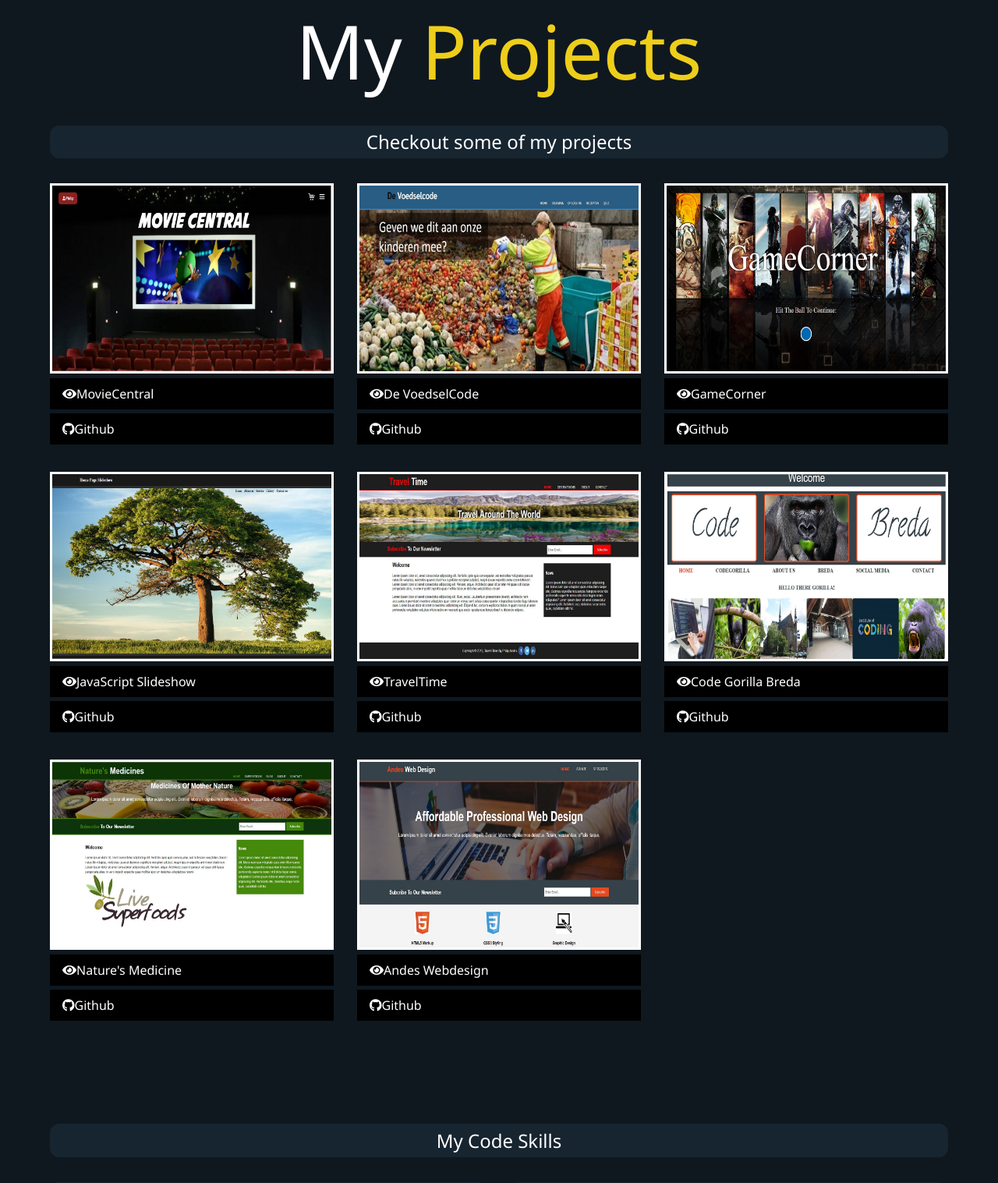
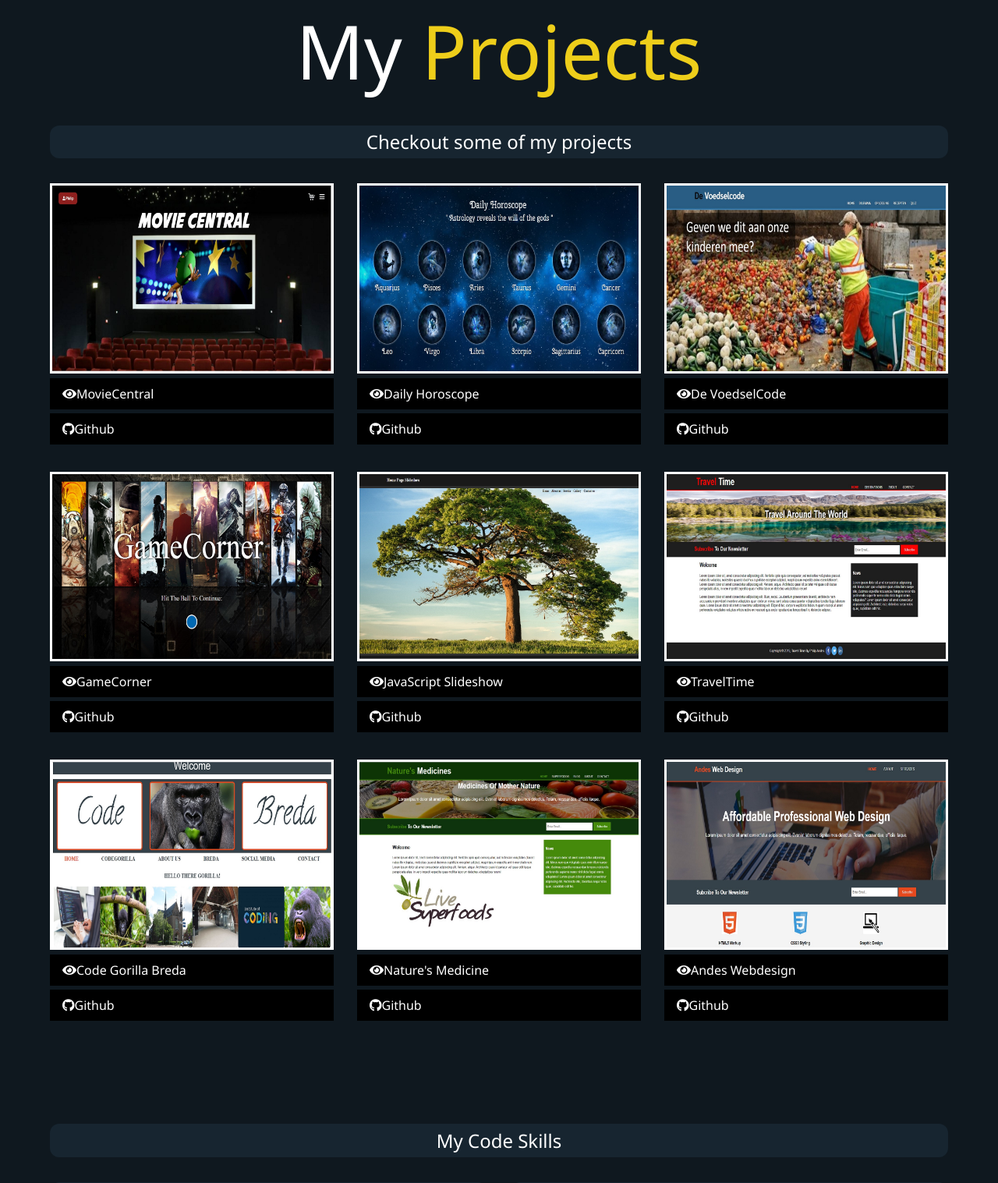
Before and after one commit to PhilipAndes/Portfolio_clean, a PHP site: page /myprojects.html in a window 1280 px wide. Shown: the part 95-1612 px from the top of the page at 78% size. Run offline with PHP 8.4, Linux system fonts and the light colour scheme; some libraries are stand-ins or nearby versions.

Commit message:
added new project

```diff
--- a/css/main.css
+++ b/css/main.css
@@ -353,7 +353,7 @@ main#home h1 {
   border-radius: 12px;
 }
 
-/* about me hobby images*/
+/* about me hobby images */
 .about-info .job > img {
   width: 90px;
   height: 80px;
--- a/myprojects.html
+++ b/myprojects.html
@@ -63,10 +63,22 @@
                 <a href="http://moviecentral.philipandes.com">
                     <img src="img/projects/moviecentral.jpg" alt="moviecentral">
                 </a>
-                <a href="" class="btn-light">
+                <a href="http://moviecentral.philipandes.com" class="btn-light">
                     <i class="fas fa-eye"></i>MovieCentral
                 </a>
-                <a href="https://github.com/PhilipAndes/Voedselcode" target="_blank" class="btn-dark">
+                <a href="https://github.com/PhilipAndes/MovieCentral" target="_blank" class="btn-dark">
+                    <i class="fab fa-github"></i>Github
+                </a>
+            </div>
+
+            <div class="item">
+                <a href="http://horoscope.philipandes.com">
+                    <img src="img/projects/horoscope.jpg" alt="moviecentral">
+                </a>
+                <a href="http://horoscope.philipandes.com" class="btn-light">
+                    <i class="fas fa-eye"></i>Daily Horoscope
+                </a>
+                <a href="https://github.com/PhilipAndes/MovieCentral" target="_blank" class="btn-dark">
                     <i class="fab fa-github"></i>Github
                 </a>
             </div>
```
Also changed, not shown: img/projects/horoscope.jpg (added).
